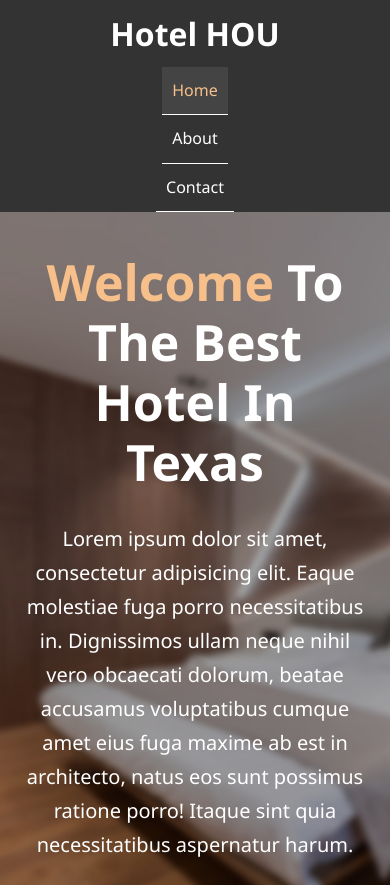
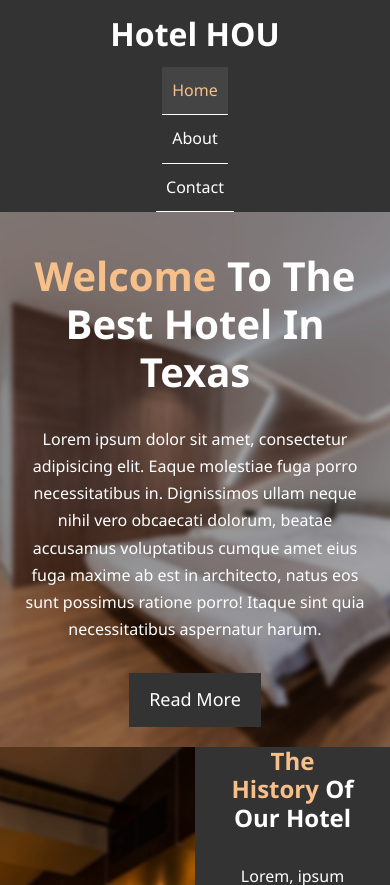
Before and after one commit to icemann521/New-HOU-Hotel, a plain HTML site: page index.html in a window 390 px wide. Shown: the top 885 px of the page. Drawn offline with Linux system fonts and the light colour scheme.

Commit message:
Minor Tweaks to HTML and CSS

```diff
--- a/css/mobile.css
+++ b/css/mobile.css
@@ -1,7 +1,6 @@
 /* Please note, these media queries are very basic */
 
 /* Navbar Starts Here */
-
 .navbar .container {
   display: flex;
   flex-direction: column;
@@ -25,14 +24,29 @@
 #showcase {
   height: 100%;
 }
+.showcase .container {
+  max-width: 600px;
+}
+
 .showcase .showcase-content {
   padding-top: 40px;
   padding-bottom: 20px;
 }
+
+.showcase .showcase-content h2 {
+  font-size: 40px;
+  line-height: 1.2;
+}
+
+#showcase .showcase-content p {
+  font-size: 1rem;
+  padding-bottom: 20px;
+  line-height: 1.7;
+}
 /* Showcase Ends Here */
 
 /* Home Info Starts Here */
-.home-info img {
+#home-info .home-info img {
   display: none;
 }
 
--- a/css/style.css
+++ b/css/style.css
@@ -177,6 +177,7 @@ img {
 
 .home-info h1 {
   font-size: 1.5rem;
+  line-height: 1.2em;
 }
 
 .home-info img {
@@ -213,6 +214,14 @@ img {
 
 .box i {
   margin-bottom: 10px;
+}
+
+.box h3 {
+  font-size: 20px;
+}
+
+.box p {
+  font-size: 16px;
 }
 /* Features End Here */
 
```
